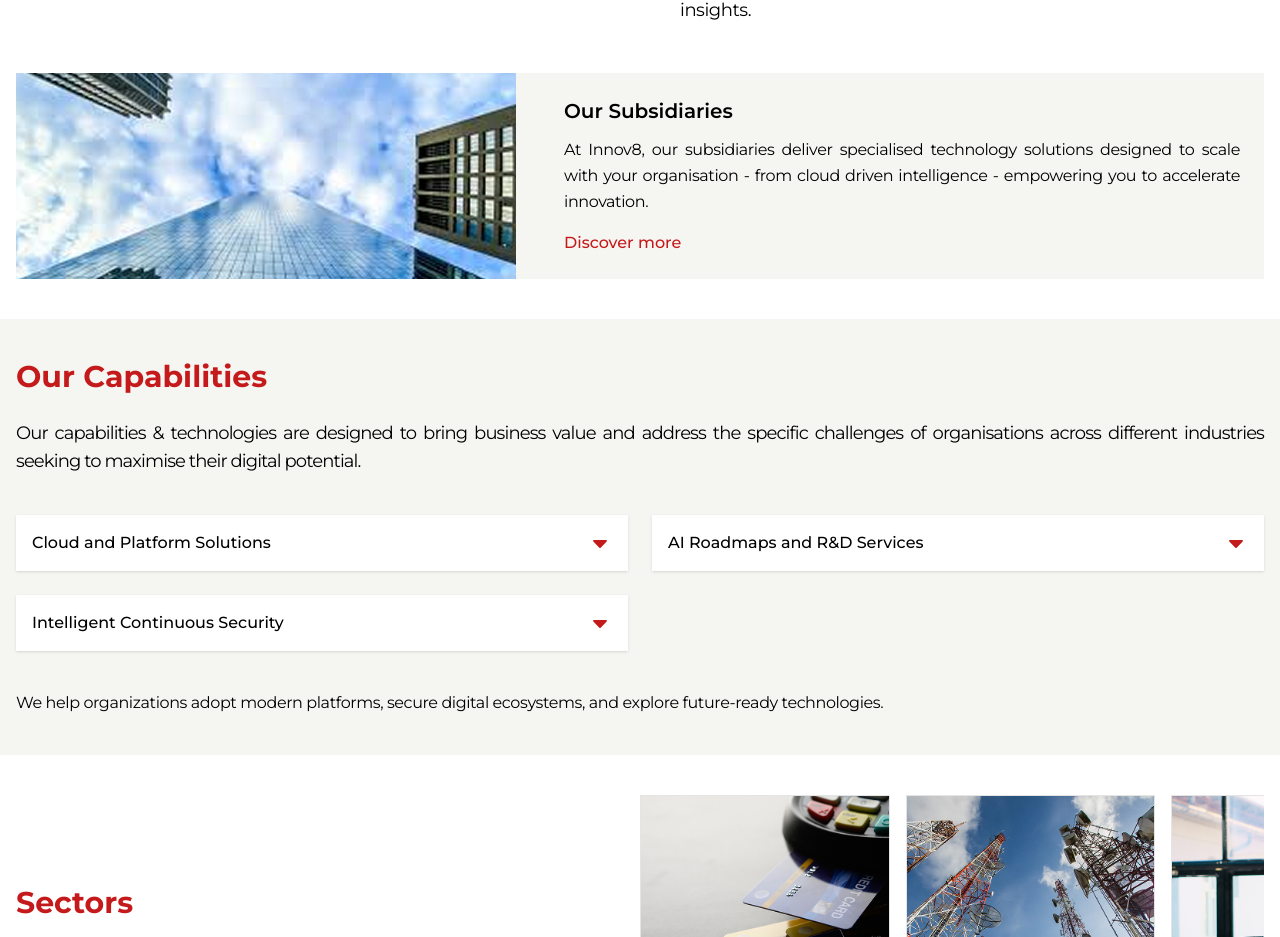
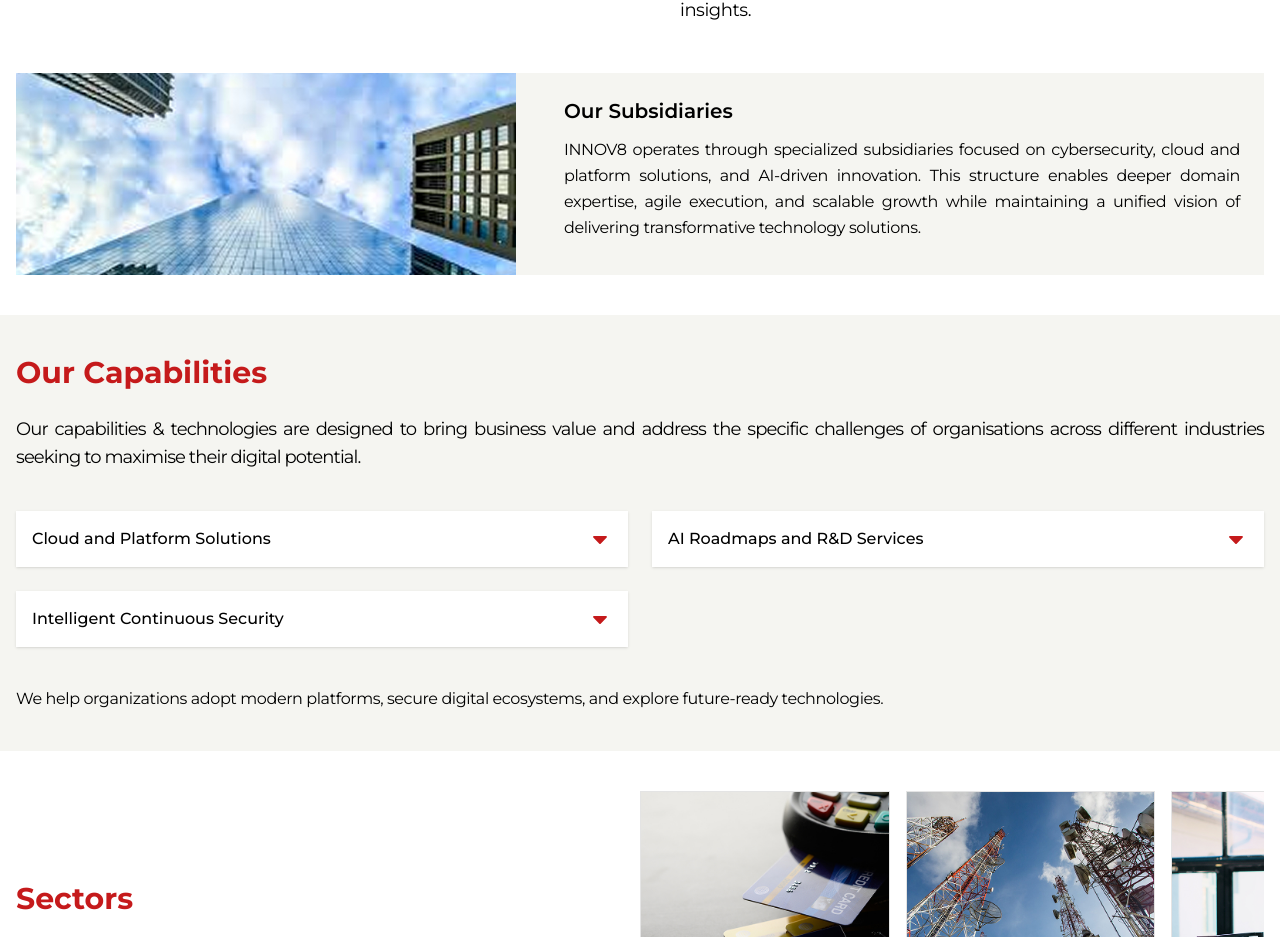
Before and after one commit to ChemyDigi/Innov8, a Next.js app in the folder innov8/: page /home in a window 1280 px wide. Shown: the part 775-1712 px from the top of the page. Built offline with nearby package versions, Linux system fonts and the light colour scheme.

Commit message:
Chnaged the hero image of the cloud solutions

```diff
--- a/innov8/components/AboutUs/DigitalShiftIntro.tsx
+++ b/innov8/components/AboutUs/DigitalShiftIntro.tsx
@@ -8,10 +8,7 @@ export default function DigitalShiftIntro(): React.ReactElement {
       <div className="relative max-w-7xl mx-auto px-4 text-left md:text-left">
         {/* Mission Text */}
         <p className="text-black text-lg leading-relaxed text-justify tracking-tight mb-6">
-          Our mission is clear: To enable organisations to maximise their
-          digital potential. "We are an agile engineering-driven organisation
-          helping businesses modernise, innovate, and stay ahead of outdated
-          technology landscapes."
+INNOV8 empowers organizations to modernize, innovate, and stay ahead in a rapidly evolving digital world. As an agile, engineering-driven partner, we deliver secure, scalable, and future-ready technology solutions.
         </p>
 
         {/* Title */}
--- a/innov8/components/Home/Subsidiaries.tsx
+++ b/innov8/components/Home/Subsidiaries.tsx
@@ -38,14 +38,8 @@ export default function Subsidiaries() {
               Our Subsidiaries
             </h3>
             <p className="text-black leading-relaxed text-justify tracking-tight">
-              At Innov8, our subsidiaries deliver specialised technology
-              solutions designed to scale with your organisation - from cloud
-              driven intelligence - empowering you to
-              accelerate innovation.
+INNOV8 operates through specialized subsidiaries focused on cybersecurity, cloud and platform solutions, and AI-driven innovation. This structure enables deeper domain expertise, agile execution, and scalable growth while maintaining a unified vision of delivering transformative technology solutions.
             </p>
-            <a href="/about" className="text-brand mt-4 block font-medium">
-              Discover more
-            </a>
           </div>
         </div>
       </div>
```
Also changed, not shown: innov8/public/images/CloudSolutions/Hero.png (added), 1 other file (tests, documents, lock files or other folders).
